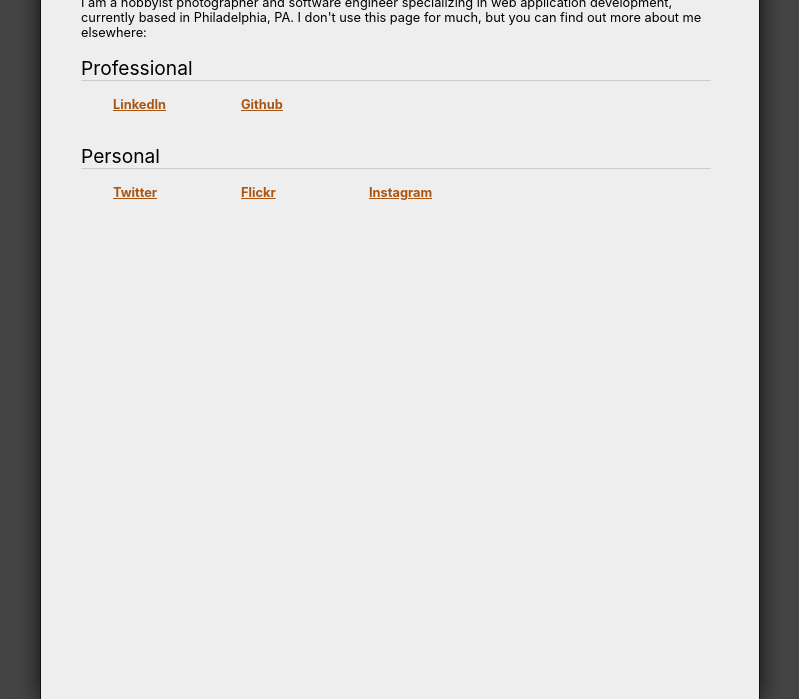
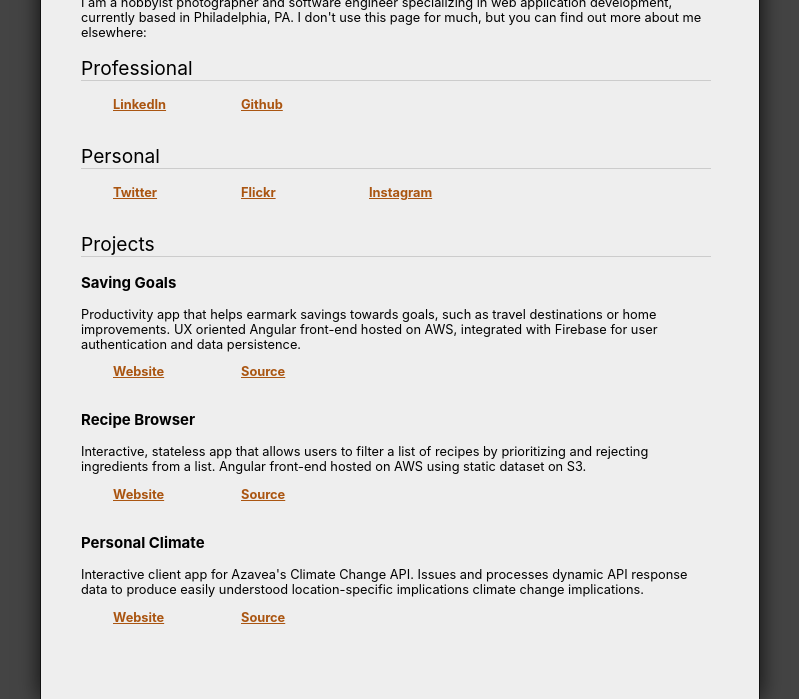
Before and after one commit to rmartz/website, a plain HTML site: page index.html in a window 1280 px wide. Shown: the part 101-800 px from the top of the page, without its empty margins (240-1039 px from the left). Drawn offline with Linux system fonts and the light colour scheme.

Commit message:
Add sections for side project overviews

```diff
--- a/index.html
+++ b/index.html
@@ -1,7 +1,5 @@
 <!DOCTYPE html>
 <html lang="en">
-    <!-- TODO: jQuery all the things -->
-    <!-- TODO #2: Actually, on second thought that sounds like a really bad idea -->
 <head>
     <meta charset="UTF-8">
     <title>Reed Martz</title>
@@ -47,6 +45,43 @@
                 Instagram
             </a></li>
         </ul>
+        <h2>Projects</h2>
+        <h3>Saving Goals</h3>
+        <p>
+            Productivity app that helps earmark savings towards goals, such as travel destinations or home improvements. UX oriented Angular front-end hosted on AWS, integrated with Firebase for user authentication and data persistence.
+        </p>
+        <ul>
+            <li><a href="https://savings.reedmartz.com">
+                Website
+            </a></li>
+            <li><a href="https://github.com/rmartz/saving-goals">
+                Source
+            </a></li>
+        </ul>
+        <h3>Recipe Browser</h3>
+        <p>
+            Interactive, stateless app that allows users to filter a list of recipes by prioritizing and rejecting ingredients from a list. Angular front-end hosted on AWS using static dataset on S3.
+        </p>
+        <ul>
+            <li><a href="https://recipes.reedmartz.com">
+                Website
+            </a></li>
+            <li><a href="https://github.com/rmartz/recipe-browser">
+                Source
+            </a></li>
+        </ul>
+        <h3>Personal Climate</h3>
+        <p>
+            Interactive client app for Azavea's Climate Change API. Issues and processes dynamic API response data to produce easily understood location-specific implications climate change implications.
+        </p>
+        <ul>
+            <li><a href="https://climate.reedmartz.com">
+                Website
+            </a></li>
+            <li><a href="https://github.com/rmartz/personal-climate">
+                Source
+            </a></li>
+        </ul>
     </div>
 </body>
 </html>
```
